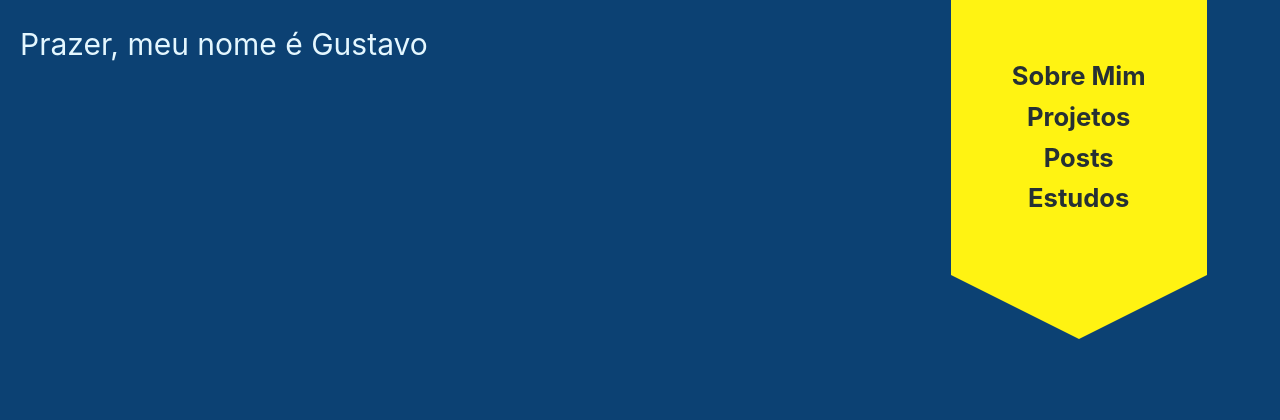
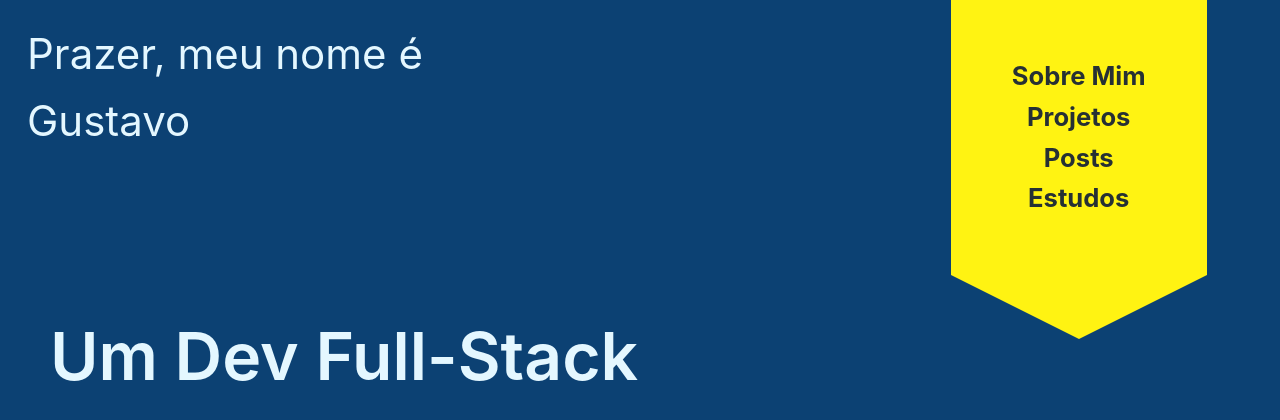
Before and after one commit to GuztaJF-DS/portfolio-v2, a Vue app: page / in a window 1280 px wide. Shown: the top 420 px of the page. Built offline with nearby package versions, Linux system fonts and the light colour scheme.

Commit message:
feat: added title for home view

```diff
--- a/src/views/HomeView.vue
+++ b/src/views/HomeView.vue
@@ -5,8 +5,9 @@ import { RouterLink } from 'vue-router'
 <template>
   <div class="main">
     <div class="left">
-      <h1>Prazer, meu nome é Gustavo</h1>
-    </div>
+        <h2>Prazer, meu nome é Gustavo</h2>
+        <h1>Um Dev Full-Stack </h1>
+      </div>
     <div class="right">
       <div class="wrapper">
         <nav>
@@ -27,6 +28,17 @@ import { RouterLink } from 'vue-router'
     display: flex;
     justify-content: space-between;
     background-color: #0C4173;
+    h1 {
+      margin-top: 150px;
+      font-weight: 600;
+      margin-left: 30px;
+      font-size: 66px;
+    }
+    h2 {
+      margin-left: 7px;
+      width:400px;
+      font-size: 42px;
+    }
   }
   .left {
     margin: 20px;
```
